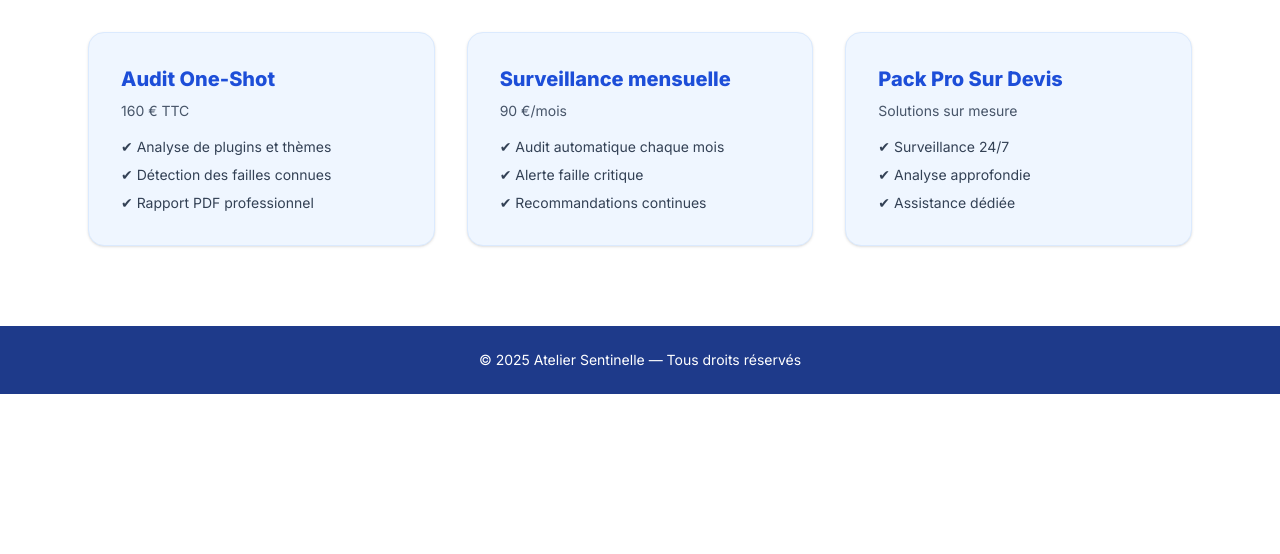
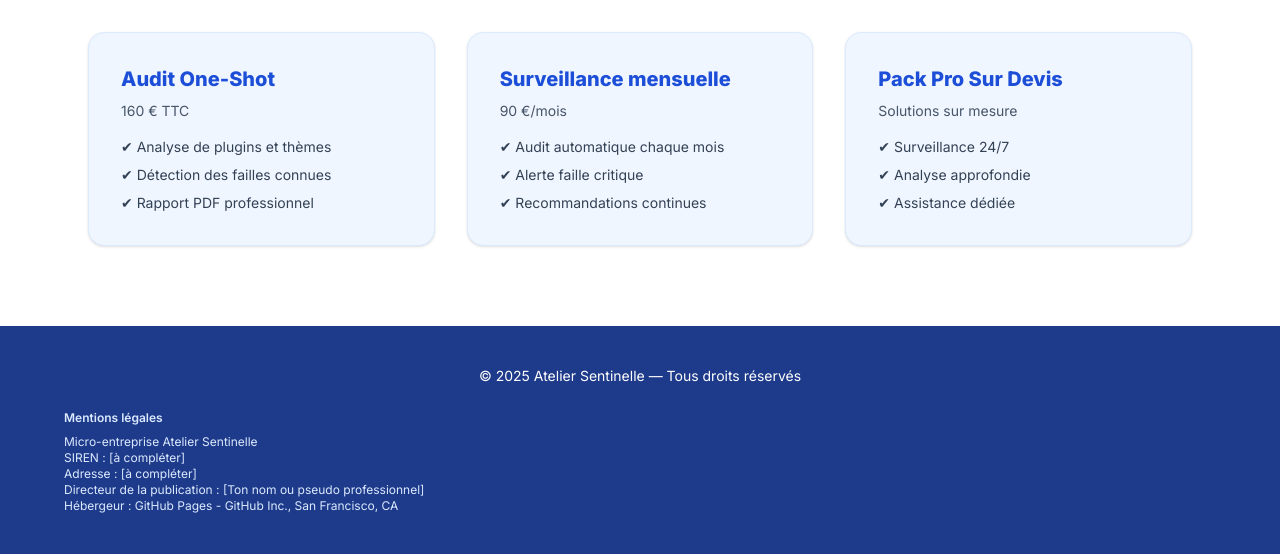
Before and after one commit to jackdae/ateliersentinelle.github.io, a plain HTML site: page index.html in a window 1280 px wide. Shown: the part 552-1106 px from the top of the page. Before the commit the page ends 946 px from the top, so only its background shows below. Drawn offline with nearby package versions, Linux system fonts and the light colour scheme.

Commit message:
Update index.html

```diff
--- a/index.html
+++ b/index.html
@@ -27,7 +27,6 @@
       <a href="index.html" class="text-blue-700 font-semibold hover:underline">Accueil</a>
       <a href="services.html" class="text-blue-700 font-semibold hover:underline">Offres</a>
       <a href="contact.html" class="text-blue-700 font-semibold hover:underline">Contact</a>
-      <a href="mentions-legales.html" class="text-blue-700 font-semibold hover:underline">Mentions légales</a>
     </div>
   </nav>
 
@@ -66,8 +65,18 @@
   </section>
 
   <!-- Footer -->
-  <footer class="bg-blue-900 text-white text-center text-sm py-6">
-    &copy; 2025 Atelier Sentinelle — Tous droits réservés
+  <footer class="bg-blue-900 text-white text-sm px-6 py-10">
+    <div class="max-w-6xl mx-auto">
+      <p class="text-center">&copy; 2025 Atelier Sentinelle — Tous droits réservés</p>
+      <div class="mt-6 text-xs text-blue-100">
+        <h3 class="font-semibold mb-2">Mentions légales</h3>
+        <p>Micro-entreprise Atelier Sentinelle</p>
+        <p>SIREN : [à compléter]</p>
+        <p>Adresse : [à compléter]</p>
+        <p>Directeur de la publication : [Ton nom ou pseudo professionnel]</p>
+        <p>Hébergeur : GitHub Pages - GitHub Inc., San Francisco, CA</p>
+      </div>
+    </div>
   </footer>
 </body>
 </html>
```
